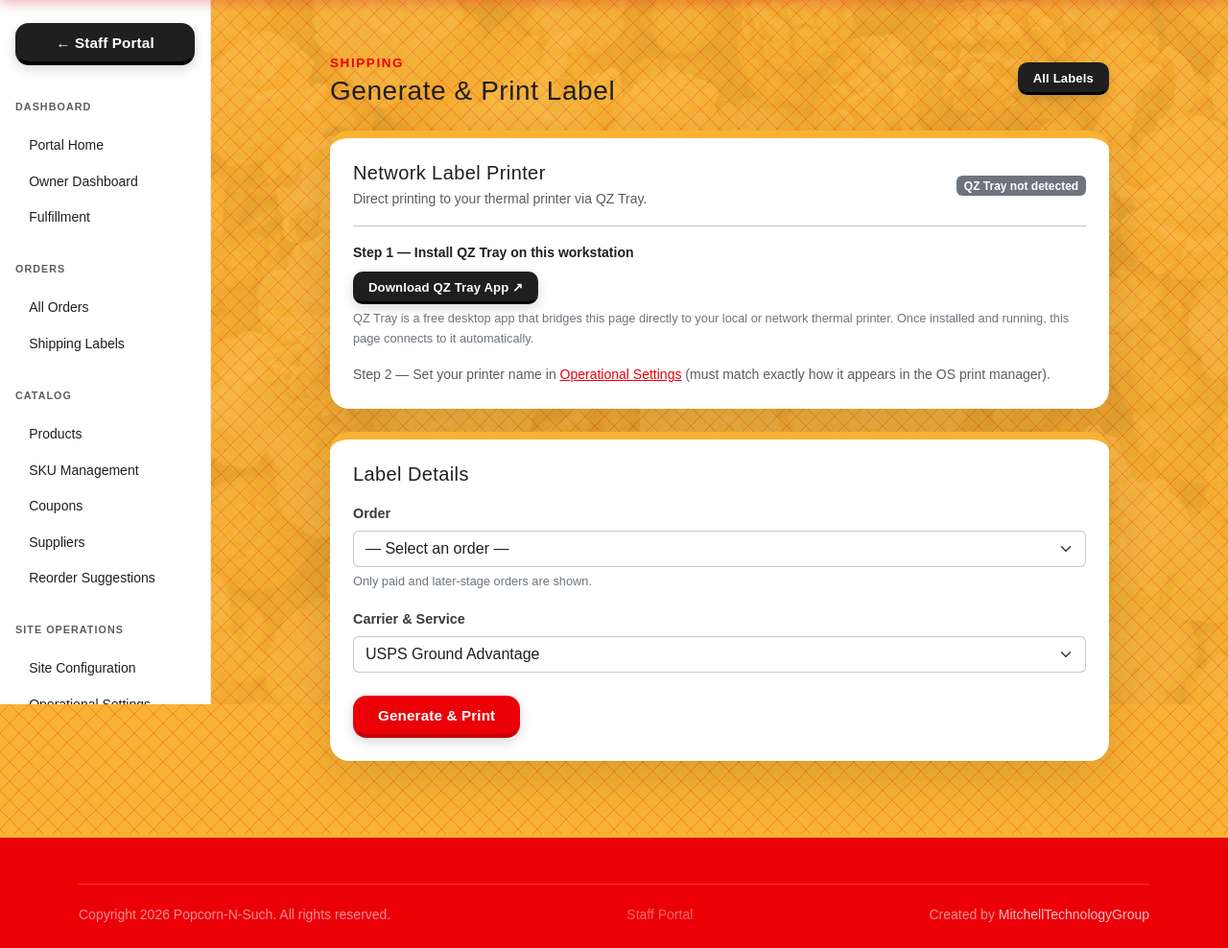
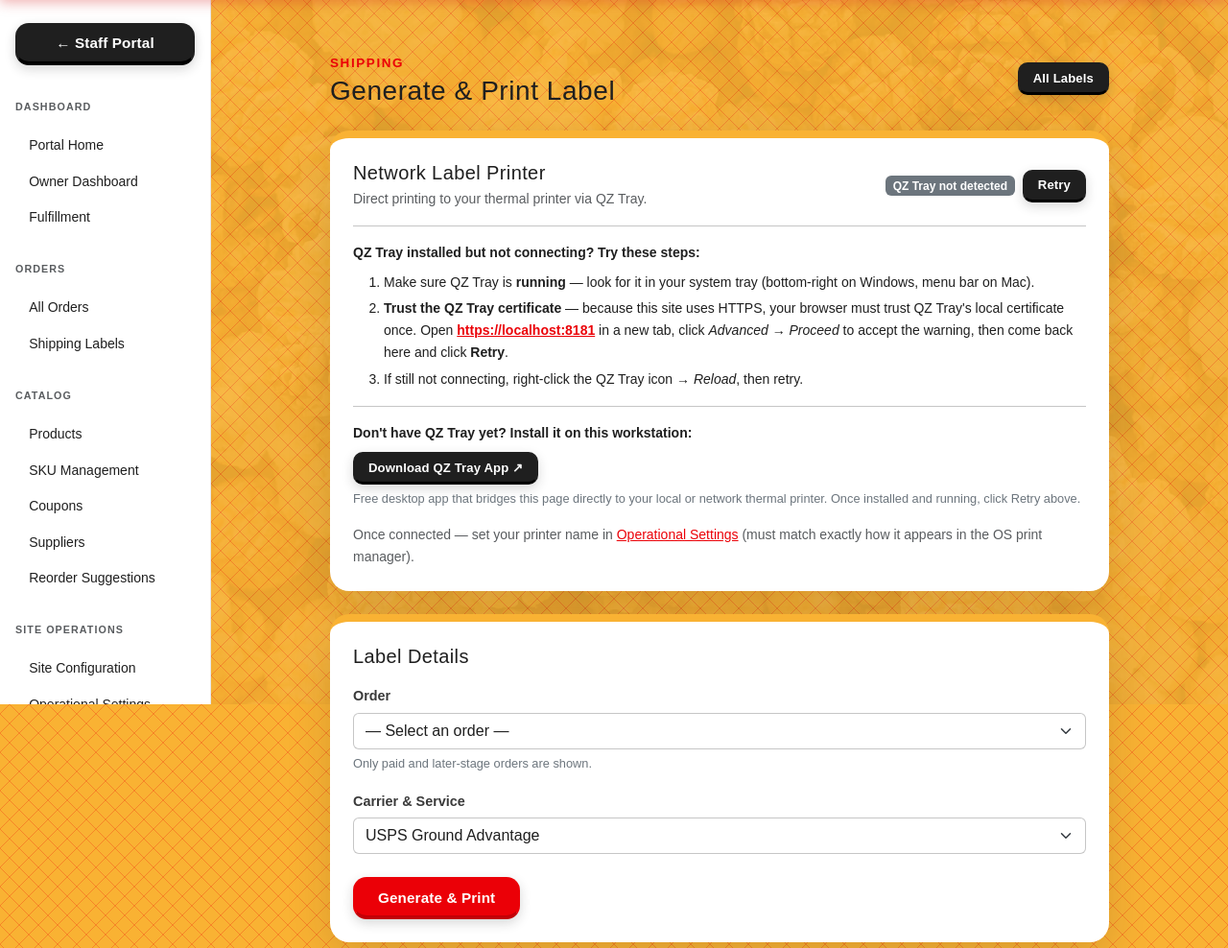
Before and after one commit to jeuanimo/popcorn-n-such, a Django app: page /shipping/labels/create/ in a window 1280 px wide. Shown: the part 66-1054 px from the top of the page at 96% size. Run offline with Django 5.2, Linux system fonts and the light colour scheme; the visitor is signed in with stand-in values (Sample User, id 1); data comes from the database, SQL or seed files in the repository; data that the repository does not hold is empty; parts of the project's set-up code (start-up, migrations or seed data) failed here and were passed over; some libraries are stand-ins or nearby versions.

Commit message:
feat: QZ Tray troubleshooting guide + Retry button on label create page
- Add HTTPS cert trust step: link to https://localhost:8181 to accept
  the QZ Tray self-signed cert (required for wss:// from HTTPS pages)
- Add Retry button that re-attempts QZ Tray connection
- Show troubleshooting steps when not connected

```diff
--- a/templates/shipping/label_create.html
+++ b/templates/shipping/label_create.html
@@ -19,25 +19,42 @@
                     <h2 class="h5 mb-1">Network Label Printer</h2>
                     <p class="small text-muted mb-0">Direct printing to your thermal printer via QZ Tray.</p>
                 </div>
-                <span id="qzStatus" class="badge text-bg-secondary">Checking…</span>
+                <div class="d-flex align-items-center gap-2">
+                    <span id="qzStatus" class="badge text-bg-secondary">Checking…</span>
+                    <button id="qzRetryBtn" type="button" class="btn btn-sm btn-outline-dark d-none">Retry</button>
+                </div>
             </div>
             <div id="qzSetup" class="d-none mt-3">
                 <hr class="my-3">
+                {# Already installed — troubleshooting #}
+                <div id="qzTroubleshoot" class="mb-3">
+                    <p class="small fw-semibold mb-2">QZ Tray installed but not connecting? Try these steps:</p>
+                    <ol class="small mb-2">
+                        <li class="mb-1">Make sure QZ Tray is <strong>running</strong> — look for it in your system tray (bottom-right on Windows, menu bar on Mac).</li>
+                        <li class="mb-1">
+                            <strong>Trust the QZ Tray certificate</strong> — because this site uses HTTPS, your browser must trust QZ Tray's local certificate once.
+                            Open <a href="https://localhost:8181" target="_blank" rel="noopener noreferrer"><strong>https://localhost:8181</strong></a> in a new tab,
+                            click <em>Advanced → Proceed</em> to accept the warning, then come back here and click <strong>Retry</strong>.
+                        </li>
+                        <li class="mb-1">If still not connecting, right-click the QZ Tray icon → <em>Reload</em>, then retry.</li>
+                    </ol>
+                </div>
+                <hr class="my-3">
                 {# Step 1 — Desktop app #}
                 <div class="mb-3">
-                    <p class="small fw-semibold mb-2">Step 1 — Install QZ Tray on this workstation</p>
+                    <p class="small fw-semibold mb-2">Don't have QZ Tray yet? Install it on this workstation:</p>
                     <a href="https://qz.io/download"
                        target="_blank"
                        rel="noopener noreferrer"
                        class="btn btn-sm btn-outline-dark">Download QZ Tray App ↗</a>
                     <p class="form-text mt-1">
-                        QZ Tray is a free desktop app that bridges this page directly to your local or network thermal printer.
-                        Once installed and running, this page connects to it automatically.
+                        Free desktop app that bridges this page directly to your local or network thermal printer.
+                        Once installed and running, click Retry above.
                     </p>
                 </div>
                 {# Step 2 — Printer name #}
                 <p class="small text-muted mb-0">
-                    Step 2 — Set your printer name in
+                    Once connected — set your printer name in
                     <a href="{% url 'dashboards:operational-settings' %}">Operational Settings</a>
                     (must match exactly how it appears in the OS print manager).
                 </p>
@@ -163,6 +180,7 @@
   var noPrinterAlert = document.getElementById("noPrinterAlert");
   var labelFrame     = document.getElementById("labelFrame");
   var qzStatusEl     = document.getElementById("qzStatus");
+  var qzRetryBtn     = document.getElementById("qzRetryBtn");
   var printModal     = new bootstrap.Modal(document.getElementById("printConfirmModal"));
 
   /* ── State ────────────────────────────────────────────────── */
@@ -180,9 +198,19 @@
   function refreshSetupCard(state) {
     if (state === "connected") {
       qzSetupEl.classList.add("d-none");
+      if (qzRetryBtn) { qzRetryBtn.classList.add("d-none"); }
     } else {
       qzSetupEl.classList.remove("d-none");
+      if (qzRetryBtn) { qzRetryBtn.classList.remove("d-none"); }
     }
+  }
+
+  if (qzRetryBtn) {
+    qzRetryBtn.addEventListener("click", function () {
+      if (qzConnected) { try { qz.websocket.disconnect(); } catch (e) {} }
+      qzConnected = false;
+      qzConnect();
+    });
   }
 
   /* ── QZ Tray security & connection ────────────────────────── */
```
